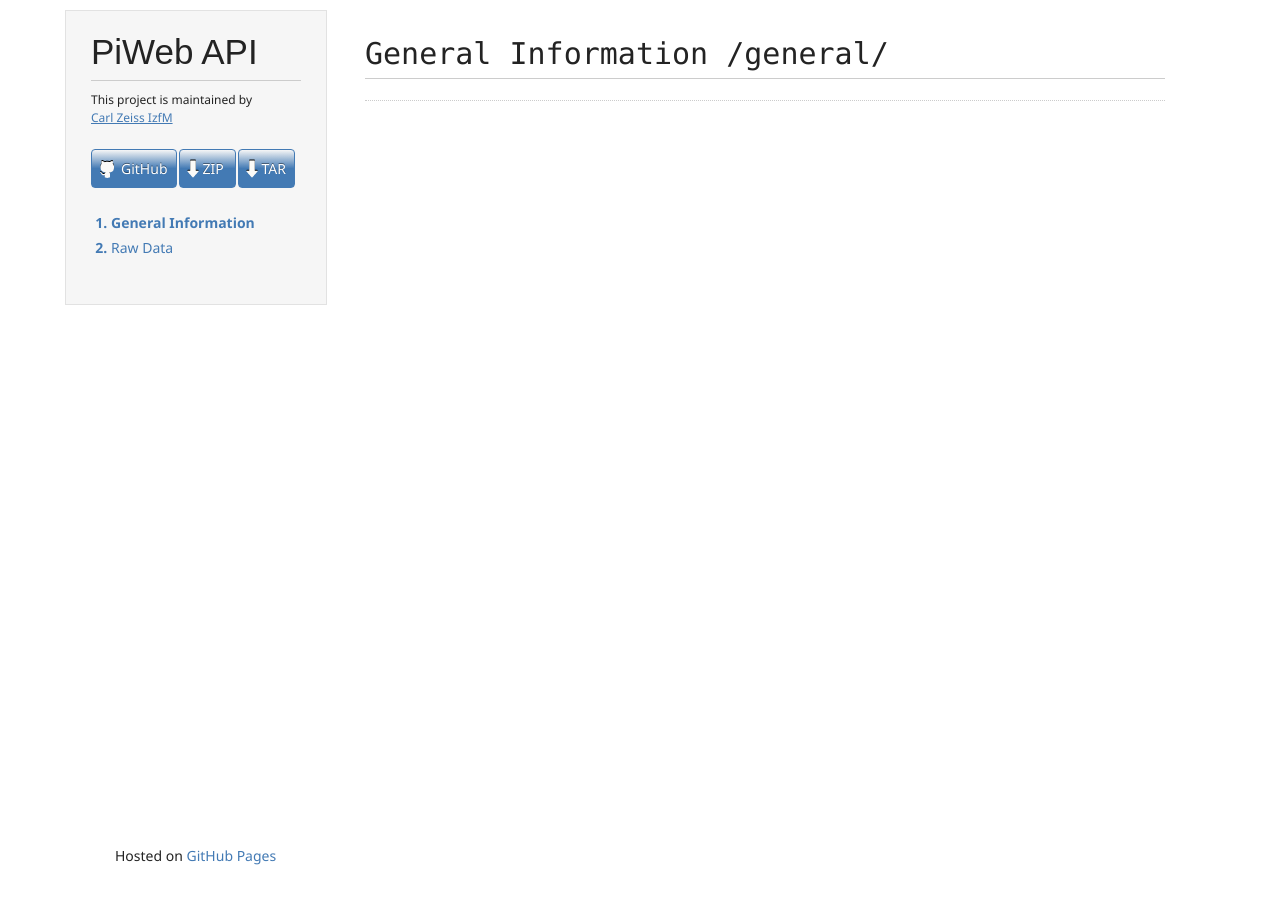
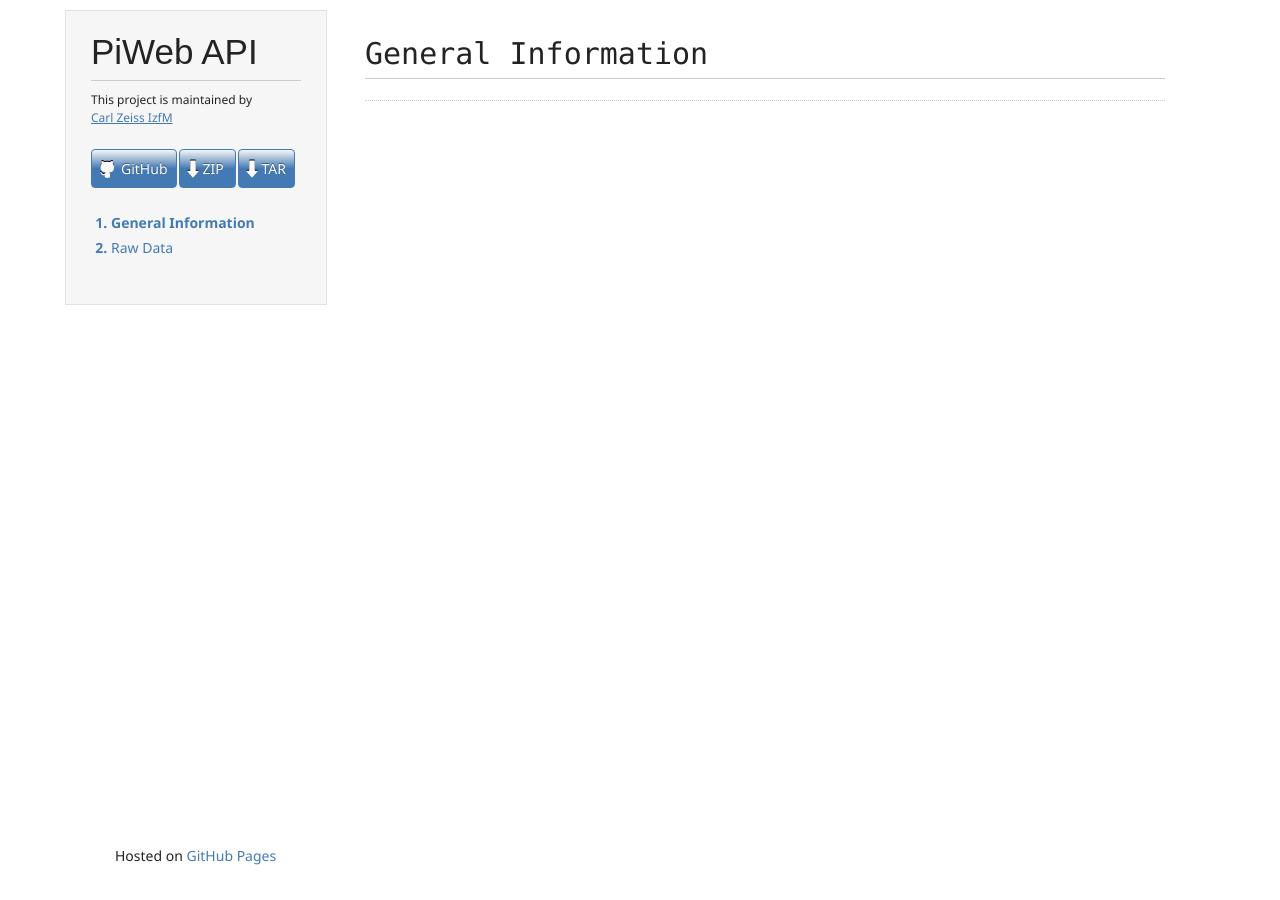
Before and after one commit to BatzJunior/testrepo, a Jekyll site: the page built from _pages/01-general.md, in a window 1280 px wide. Built offline with Jekyll 4.4.1, drawn with Linux system fonts in a browser that asks for light colours.

Commit message:
Update frame.html

```diff
--- a/_layouts/frame.html
+++ b/_layouts/frame.html
@@ -38,7 +38,7 @@
       </header>
       <section>
       	<div class="titleContent">
-      		<h1>{{page.title}} {{page.url}}</h1>
+      		<h1>{{page.title}}</h1>
       	</div>
       	<div class="content">
       		{{content}}
```
